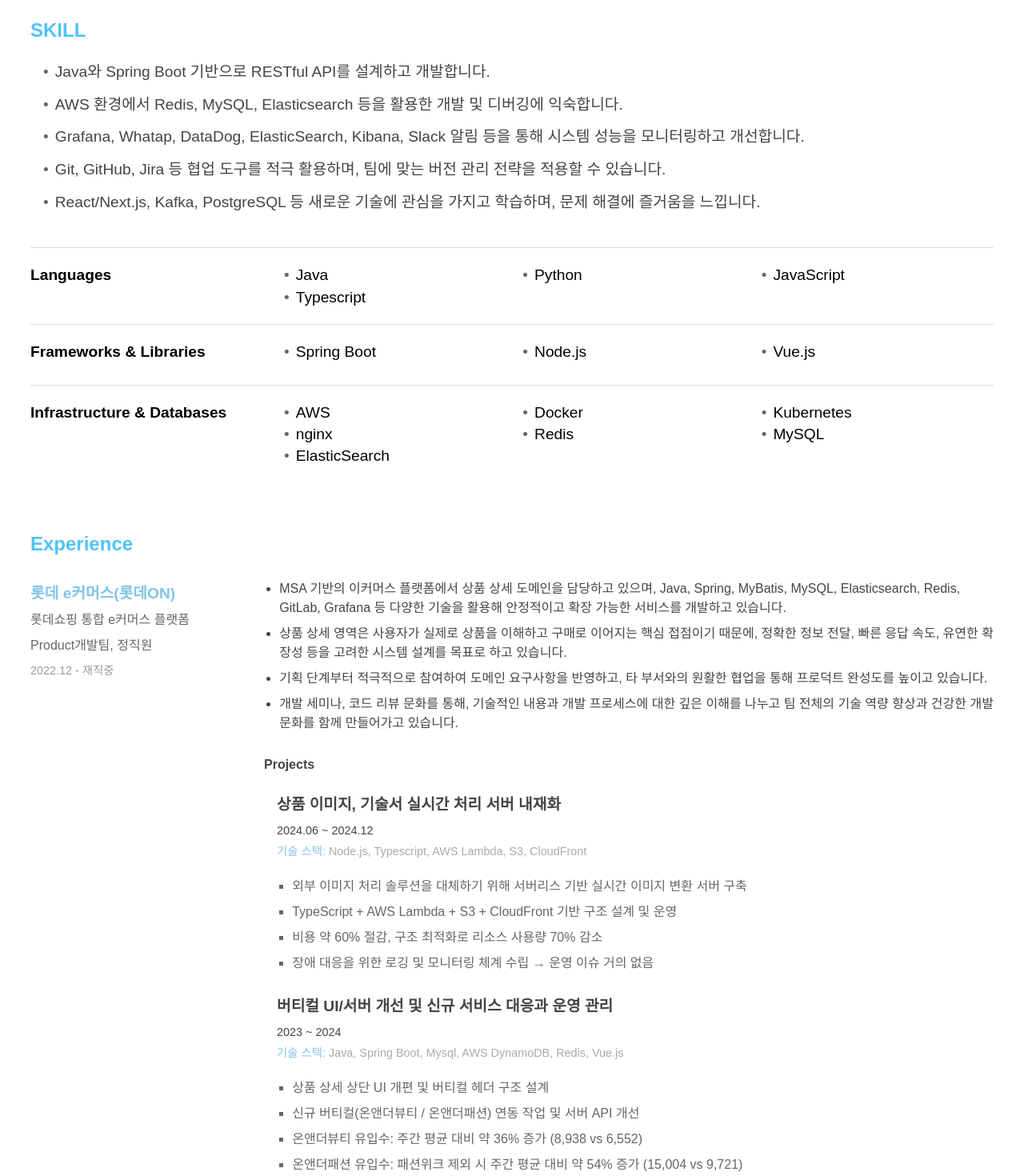
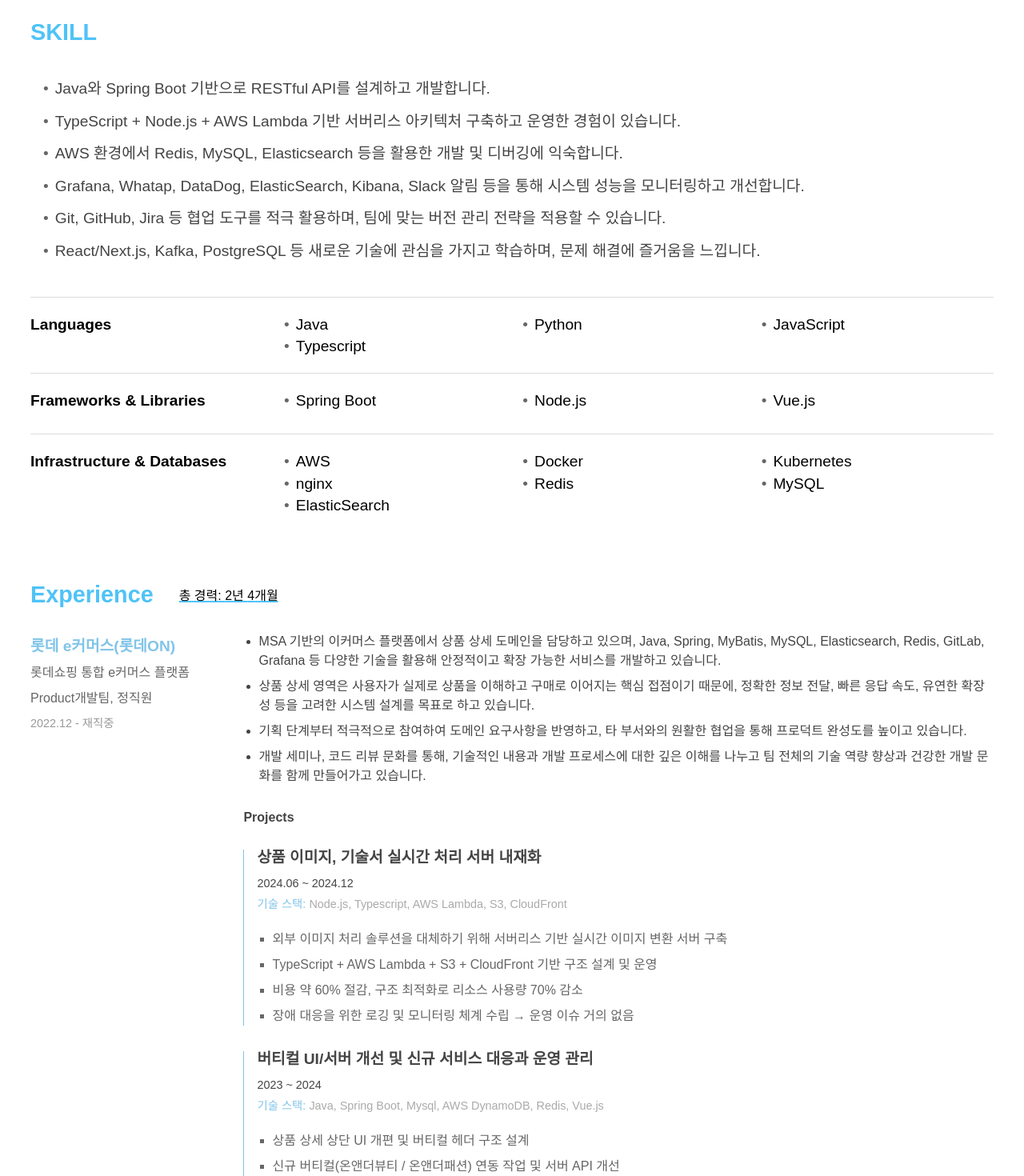
Before and after one commit to JiniEun/jini-log, a Next.js app: page /resume in a window 1280 px wide. Shown: the part 820-2290 px from the top of the page at 80% size. Built offline with nearby package versions, Linux system fonts and the light colour scheme.

Commit message:
feat: education까지

```diff
--- /dev/null
+++ b/src/components/resume/EducationContent.module.scss
@@ -0,0 +1,62 @@
+.education-container {
+  padding: 2rem 1rem;
+  display: flex;
+  flex-direction: column;
+
+  .main-title {
+    font-size: 1.8rem;
+    font-weight: 700;
+    color: $primary-color-blue;
+    margin-bottom: 2rem;
+    width: 20%;
+  }
+
+  .education-list {
+    .education-item {
+      margin-bottom: 2rem;
+      padding-bottom: 2rem;
+      border-bottom: 1px solid #ddd;
+      display: flex;
+      flex-direction: row;
+      word-wrap: break-word;
+
+      .education-header {
+        width: 20%;
+        font-size: 1.2rem;
+        font-weight: 600;
+        color: #666;
+        margin-bottom: 1rem;
+      }
+
+      .education-description {
+        margin-left: 1rem;
+        display: flex;
+        flex-direction: column;
+        width: 80%;
+
+        .title {
+          font-size: 1.2rem;
+          font-weight: 600;
+          margin-bottom: 1rem;
+          color: #444;
+        }
+
+        .summary {
+          font-size: 1rem;
+          color: #666;
+          margin-bottom: 0.5rem;
+        }
+      }
+    }
+  }
+}
+
+@include tablet {
+  .experience-container {
+    padding: 1.5rem;
+
+    .main-title {
+      font-size: 1.5rem;
+    }
+  }
+}
--- /dev/null
+++ b/src/components/resume/EducationContent.tsx
@@ -0,0 +1,30 @@
+import style from './EducationContent.module.scss';
+import classNames from 'classnames/bind';
+import {Education} from '@/payload/types';
+
+const cx = classNames.bind(style);
+
+const EducationContent = ({education}: { education: Education[] }) => {
+  return (
+      <div className={cx('education-container')}>
+        <div className={cx('main-title')}>
+          <p>Education</p>
+        </div>
+        <div className={cx('education-list')}>
+          {education.map((edu, idx) => (
+              <div key={idx} className={cx('education-item')}>
+                <div className={cx('education-header')}>
+                  <p className={cx('duration')}>{edu.duration}</p>
+                </div>
+                <div className={cx('education-description')}>
+                  <h3 className={cx('title')}>{edu.edu}</h3>
+                  <p className={cx('summary')}>{edu.summary}</p>
+                </div>
+              </div>
+          ))}
+        </div>
+      </div>
+  );
+};
+
+export default EducationContent;
--- a/src/components/resume/ExperienceContent.module.scss
+++ b/src/components/resume/ExperienceContent.module.scss
@@ -2,28 +2,41 @@
   padding: 2rem 1rem;
   display: flex;
   //font-family: 'Space Grotesk', sans-serif;
-  color: #eaeaea;
   flex-direction: column;
 
-  .main-title {
-    font-size: 1.5rem;
-    font-weight: 700;
-    color: $primary-color-blue;
-    margin-bottom: 2rem;
-    width: 20%;
+  .main-item {
+    display: flex;
+
+    .main-title {
+      font-size: 1.8rem;
+      font-weight: 700;
+      color: $primary-color-blue;
+      margin-bottom: 2rem;
+    }
+
+    .tag {
+      height: 20%;
+      font-size: 1rem;
+      font-weight: 500;
+      margin-left: 1rem;
+      padding: 0.5rem 1rem;
+      text-decoration-color: #4fc3f7;
+      text-decoration-thickness: 2px;
+      text-decoration-line: underline;
+    }
   }
 
   .experience-item {
-    margin-bottom: 2.5rem;
+    margin-bottom: 2rem;
     padding-bottom: 2rem;
-    border-bottom: 1px solid #444;
+    border-bottom: 1px solid #ddd;
     display: flex;
     flex-direction: row;
     word-wrap: break-word;
 
     .experience-header {
       margin-bottom: 1rem;
-      margin-right: 4rem;
+      margin-right: 2rem;
       width: 20%;
 
       .company {
@@ -86,6 +99,7 @@
         .project-item {
           padding-left: 1rem;
           margin: 2rem 0;
+          border-left: $primary-color-skyblue 1px solid;
 
           .project-title {
             font-size: 1.2rem;
--- a/src/components/resume/ExperienceContent.tsx
+++ b/src/components/resume/ExperienceContent.tsx
@@ -5,9 +5,28 @@
 const cx = classNames.bind(styles);
 
 const ExperienceContent = ({experiences}: { experiences: Experience[] }) => {
+  const experienceStartDate = "2022-12-19";
+  const start = new Date(experienceStartDate);
+  const now = new Date();
+
+  let careerInMonths =
+      (now.getFullYear() - start.getFullYear()) * 12 +
+      (now.getMonth() - start.getMonth());
+
+// 일까지 비교해서 더 정확하게 하고 싶다면:
+  if (now.getDate() < start.getDate()) {
+    // 이번 달이 아직 덜 찼으면 -1
+    careerInMonths--;
+  }
+  const years = Math.floor(careerInMonths / 12);
+  const months = careerInMonths % 12;
+
   return (
       <div className={cx('experience-container')}>
-        <h2 className={cx('main-title')}>Experience</h2>
+        <div className={cx('main-item')}>
+          <h2 className={cx('main-title')}>Experience</h2>
+          <span className={cx('tag')}>총 경력: {years}년 {months}개월</span>
+        </div>
         {experiences.map((exp, idx) => (
             <div key={idx} className={cx('experience-item')}>
               <div className={cx('experience-header')}>
--- a/src/components/resume/IntroductionContent.module.scss
+++ b/src/components/resume/IntroductionContent.module.scss
@@ -5,12 +5,12 @@
   width: 100%;
 
   .main-title {
-    margin-bottom: 1rem;
+    margin-bottom: 1.5rem;
     width: 20%;
 
     p {
       line-height: 1.3;
-      font-size: 1.5rem;
+      font-size: 1.8rem;
       font-weight: 700;
       color: $primary-color-blue;
       margin-bottom: 0.5rem;
--- a/src/components/resume/ResumeContent.tsx
+++ b/src/components/resume/ResumeContent.tsx
@@ -3,11 +3,13 @@
 import profile from '@/payload/profile';
 import ProfileContent from "@components/resume/ProfileContent";
 import SkillContent from "@components/resume/SkillContent";
-import { skills } from "@/payload/skills";
+import {skills} from "@/payload/skills";
 import IntroductionContent from "@components/resume/IntroductionContent";
 import {introduction} from "@/payload/introduction";
 import ExperienceContent from "@components/resume/ExperienceContent";
 import {experiences} from "@/payload/experience";
+import EducationContent from "@components/resume/EducationContent";
+import {education} from "@/payload/education";
 
 const cx = classNames.bind(style);
 
@@ -19,6 +21,7 @@
         <IntroductionContent introduction={introduction}/>
         <SkillContent skills={skills}/>
         <ExperienceContent experiences={experiences}/>
+        <EducationContent education={education}/>
       </div>
   );
 };
--- a/src/components/resume/SkillContent.module.scss
+++ b/src/components/resume/SkillContent.module.scss
@@ -5,10 +5,10 @@
   width: 100%;
 
   .main-title {
-    font-size: 1.5rem;
+    font-size: 1.8rem;
     font-weight: 700;
     color: $primary-color-blue;
-    margin-bottom: 1rem;
+    margin-bottom: 2rem;
   }
 
   .section-summary {
--- /dev/null
+++ b/src/payload/education.ts
@@ -0,0 +1,27 @@
+import {Education} from "@/payload/types";
+
+export const education: Education[] = [
+  {
+    edu: '천천고등학교',
+    duration: '2014.03 - 2017.02',
+  },
+  {
+    edu: '코드클럽 봉사활동',
+    summary: '소프트웨어학과 재학 중 코드클럽 봉사활동을 통해 중학생들에게 코딩 교육을 진행했습니다.',
+    duration: '2018.03 - 2018.06',
+  },
+  {
+    edu: '멀티캠퍼스 온·오프 연계 AI활용 지능형 서비스 개발교육 수료',
+    summary: '개발교육 수료',
+    duration: '2021.08.23 - 2021.12.03 ',
+  },
+  {
+    edu: '단국대학교',
+    summary: '소프트웨어학과 졸업',
+    duration: '2017.03.01 - 2022.02.16',
+  },
+  {
+    edu: '롯데e커머스 기업 연계형 IT 개발자 교육 수료 (비트 교육 센터)',
+    duration: '2022.05 ~ 2022.12 (960시간)',
+  },
+];
--- a/src/payload/experience.ts
+++ b/src/payload/experience.ts
@@ -69,5 +69,6 @@
         techStack: ['Java', 'Spring Boot', 'Elasticsearch', 'Vue.js']
       }
     ]
-  }
+  },
+
 ];
--- a/src/payload/skills.ts
+++ b/src/payload/skills.ts
@@ -13,6 +13,7 @@
   },
   summary: [
     'Java와 Spring Boot 기반으로 RESTful API를 설계하고 개발합니다.',
+    'TypeScript + Node.js + AWS Lambda 기반 서버리스 아키텍처 구축하고 운영한 경험이 있습니다.',
     'AWS 환경에서 Redis, MySQL, Elasticsearch 등을 활용한 개발 및 디버깅에 익숙합니다.',
     'Grafana, Whatap, DataDog, ElasticSearch, Kibana, Slack 알림 등을 통해 시스템 성능을 모니터링하고 개선합니다.',
     'Git, GitHub, Jira 등 협업 도구를 적극 활용하며, 팀에 맞는 버전 관리 전략을 적용할 수 있습니다.',
```
Also changed, not shown: src/payload/types.ts (+7 -0 lines).
